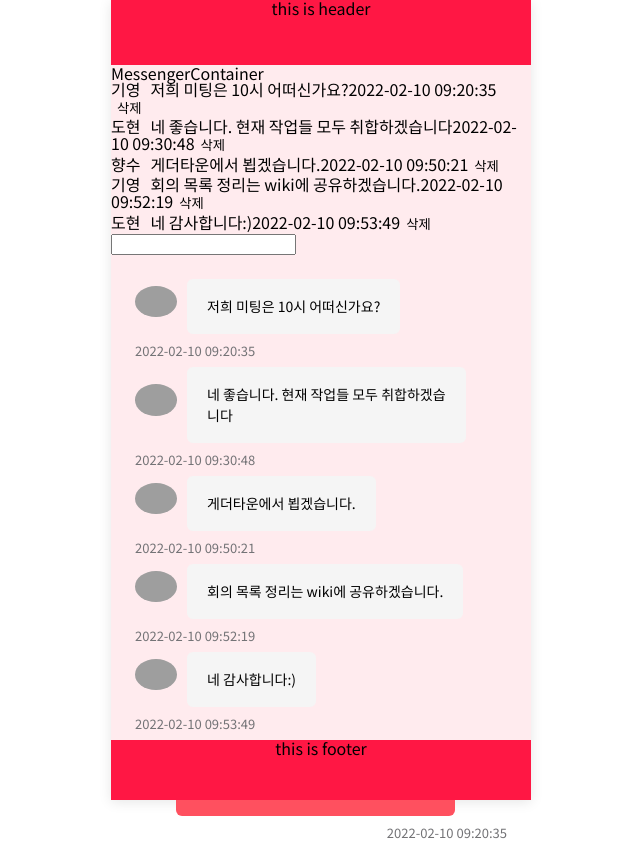
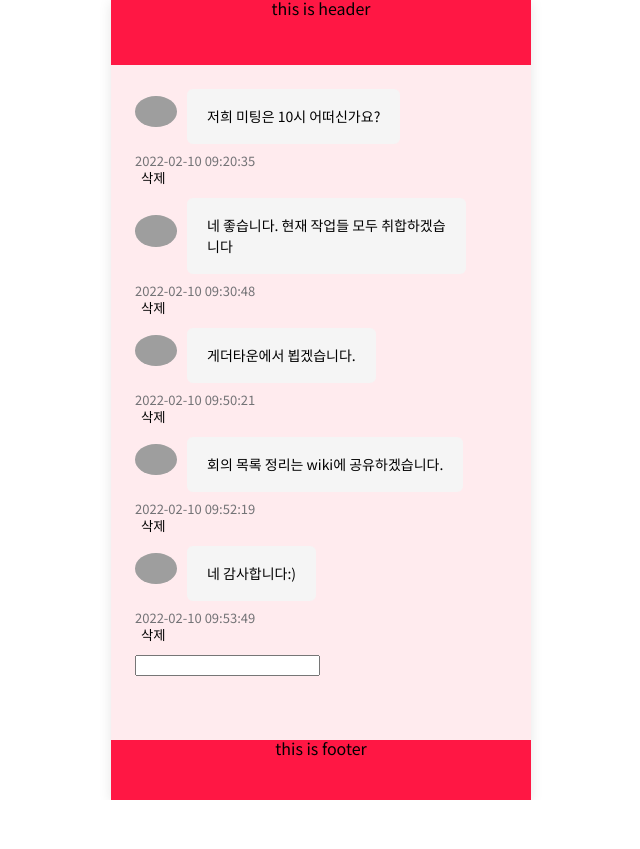
Before and after one commit to 2201infinity/swit-messenger, a React (Create React App) app: page / in a window 1280 px wide. Shown: the whole page, without its empty margins (319-959 px from the left). After the commit the page ends 800 px from the top, so only its background shows below. Built offline with nearby package versions, Linux system fonts and the light colour scheme; grey boxes are pictures that could not be loaded.

Commit message:
refactor: chatroom 내부로 로직 이동

```diff
--- a/src/components/ChatRoom.tsx
+++ /dev/null
@@ -1,60 +0,0 @@
-import styled from 'styled-components';
-import ImageBox from './common/ImageBox';
-import { Message } from './Message';
-import datas from '../utils/data.json';
-import { IMessage } from 'types/message';
-// import { useSelector } from 'react-redux';
-// import { userSelecter } from 'stores/user';
-
-export const ChatRoom = () => {
-  // const user = useSelector(userSelecter);
-
-  return (
-    <ChatRoomBox>
-      {datas.messages.map((message: IMessage) => {
-        const { userName, profileImage, date, content } = message;
-        return (
-          <div key={`${userName}_${content}`}>
-            {/* userName === user */}
-            <MessageBox isMyMessage={false}>
-              <ImageBox imageSrc={profileImage} />
-              <Message myMessage={false}>{content}</Message>
-              <span>{date}</span>
-            </MessageBox>
-          </div>
-        );
-      })}
-      {/* sample */}
-      <div>
-        <MessageBox isMyMessage={true}>
-          <ImageBox imageSrc="https://i.ibb.co/LNw3QCV/image.png" />
-          <Message myMessage={true}>
-            안녕하세요 반갑습니다. 도현입니다. 잘부탁드립니다.
-          </Message>
-          <span>2022-02-10 09:20:35</span>
-        </MessageBox>
-      </div>
-    </ChatRoomBox>
-  );
-};
-
-const ChatRoomBox = styled.div`
-  background-color: transparent;
-  padding: 24px 24px 0;
-  display: flex;
-  flex-direction: column;
-`;
-
-const MessageBox = styled.div<{ isMyMessage: boolean }>`
-  display: flex;
-  flex-direction: ${(props) => (props.isMyMessage ? 'row-reverse' : 'row')};
-  align-items: center;
-  margin-bottom: 10px;
-  flex-wrap: wrap;
-  span {
-    width: ${(props) => (props.isMyMessage ? 'auto' : '100%')};
-    font-size: ${({ theme }) => theme.fontSize.smallText};
-    color: ${({ theme }) => theme.colors.gray};
-    margin-top: 10px;
-  }
-`;
--- /dev/null
+++ b/src/components/messenger/ChatRoom.tsx
@@ -0,0 +1,80 @@
+import styled from "styled-components";
+import ImageBox from "../common/ImageBox";
+import { Message } from "./Message";
+import { IMessage } from "types/message";
+import useMessenger from "./hooks/useMessenger";
+import useToggle from "hooks/useToggle";
+import MessageDeleteModal from "./MessageDeleteModal";
+import { useState } from "react";
+
+export const ChatRoom = () => {
+  // const user = useSelector(userSelecter);
+  const [isDeleteModal, onToggleDeleteModal] = useToggle();
+  const [selectedMessage, setSelectedMessage] = useState<null | IMessage>(null);
+  const { message, messages, onChangeMessage, onDeleteMessage, onSendMessage } =
+    useMessenger();
+
+  const userId = 999888; // @Todo 로그인 구현 되면 redux에 userId 값 가져와서 넣어야함
+
+  const onClickDeleteButton = (message: IMessage) => {
+    setSelectedMessage(message);
+    onToggleDeleteModal();
+  };
+
+  const onCompleteDelete = (messageId: number) => {
+    onDeleteMessage(messageId);
+    onToggleDeleteModal();
+  };
+
+  return (
+    <ChatRoomBox>
+      {messages.map((msg: IMessage) => {
+        const { userName, profileImage, date, content } = msg;
+        return (
+          <div key={`${userName}_${content}`}>
+            <MessageBox isMyMessage={msg.userId === userId}>
+              <ImageBox imageSrc={profileImage} />
+              <Message myMessage={false}>{content}</Message>
+              <span>{date}</span>
+              <button onClick={() => onClickDeleteButton(msg)}>삭제</button>
+            </MessageBox>
+          </div>
+        );
+      })}
+      {/** 임시 form */}
+      <form onSubmit={onSendMessage}>
+        <input type="text" value={message} onChange={onChangeMessage} />
+      </form>
+
+      {isDeleteModal && selectedMessage && (
+        <MessageDeleteModal
+          isModal={isDeleteModal}
+          onToggleModal={onToggleDeleteModal}
+          onClick={() => onCompleteDelete(selectedMessage.id)}
+          content={selectedMessage.content}
+        />
+      )}
+    </ChatRoomBox>
+  );
+};
+
+const ChatRoomBox = styled.div`
+  background-color: transparent;
+  padding: 24px 24px 0;
+  display: flex;
+  flex-direction: column;
+`;
+
+const MessageBox = styled.div<{ isMyMessage: boolean }>`
+  display: flex;
+  flex-direction: ${(props) => (props.isMyMessage ? "row-reverse" : "row")};
+  align-items: center;
+  margin-bottom: 10px;
+  flex-wrap: wrap;
+  span {
+    width: ${(props) => (props.isMyMessage ? "auto" : "100%")};
+    font-size: ${({ theme }) => theme.fontSize.smallText};
+    color: ${({ theme }) => theme.colors.gray};
+    margin-top: 10px;
+  }
+`;
--- a/src/components/messenger/MessengerContainer.tsx
+++ /dev/null
@@ -1,57 +0,0 @@
-import useMessenger from "components/messenger/hooks/useMessenger";
-import useToggle from "hooks/useToggle";
-import React, { ReactElement, useState } from "react";
-import { IMessage } from "types/message";
-import MessageDeleteModal from "./MessageDeleteModal";
-
-function MessengerContainer(): ReactElement {
-  const [isDeleteModal, onToggleDeleteModal] = useToggle();
-  const [selectedMessage, setSelectedMessage] = useState<null | IMessage>(null);
-  const { message, messages, onSendMessage, onChangeMessage, onDeleteMessage } =
-    useMessenger();
-  const userId = 999888; // @Todo 로그인 구현 되면 redux에 userId 값 가져와서 넣어야함
-
-  const onClickDeleteButton = (message: IMessage) => {
-    setSelectedMessage(message);
-    onToggleDeleteModal();
-  };
-
-  const onCompleteDelete = (messageId: number) => {
-    onDeleteMessage(messageId);
-    onToggleDeleteModal();
-  };
-
-  // @Note 아래 코드는 모두 임시 코드입니다. 합칠 때 수정해야 합니다.
-  return (
-    <div>
-      <h1>MessengerContainer</h1>
-
-      {messages.map((msg, index) => (
-        <div key={index} style={{ textAlign: "left" }}>
-          <span style={{ marginRight: "10px" }}>
-            {msg.userName}
-            {msg.userId === userId && <span>*</span>}
-          </span>
-          <span>{msg.content}</span>
-          <span>{msg.date}</span>
-          <button onClick={() => onClickDeleteButton(msg)}>삭제</button>
-        </div>
-      ))}
-
-      <form onSubmit={onSendMessage}>
-        <input type="text" value={message} onChange={onChangeMessage} />
-      </form>
-
-      {isDeleteModal && selectedMessage && (
-        <MessageDeleteModal
-          isModal={isDeleteModal}
-          onToggleModal={onToggleDeleteModal}
-          onClick={() => onCompleteDelete(selectedMessage.id)}
-          content={selectedMessage.content}
-        />
-      )}
-    </div>
-  );
-}
-
-export default MessengerContainer;
--- a/src/pages/MainPage.tsx
+++ b/src/pages/MainPage.tsx
@@ -1,8 +1,7 @@
 import Footer from "components/Footer";
 import Header from "components/Header";
-import MessengerContainer from "components/messenger/MessengerContainer";
 import styled from "styled-components";
-import { ChatRoom } from "components/ChatRoom";
+import { ChatRoom } from "components/messenger/ChatRoom";
 
 function MainPage() {
   return (
@@ -10,7 +9,6 @@ function MainPage() {
       <MainLayout>
         <Header />
         <Content>
-          <MessengerContainer />
           <ChatRoom />
         </Content>
         <Footer />
```
Also changed, not shown: src/components/messenger/Message.tsx (renamed from src/components/Message.tsx).
